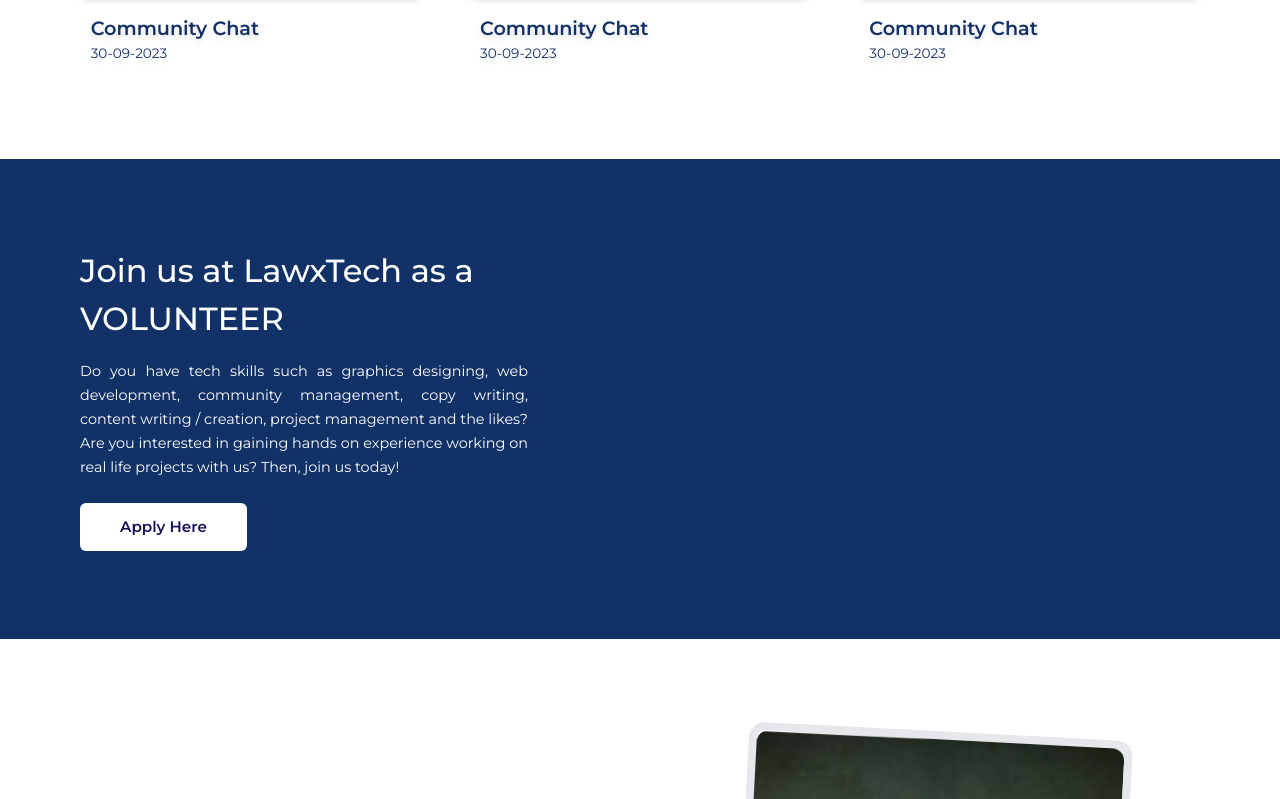
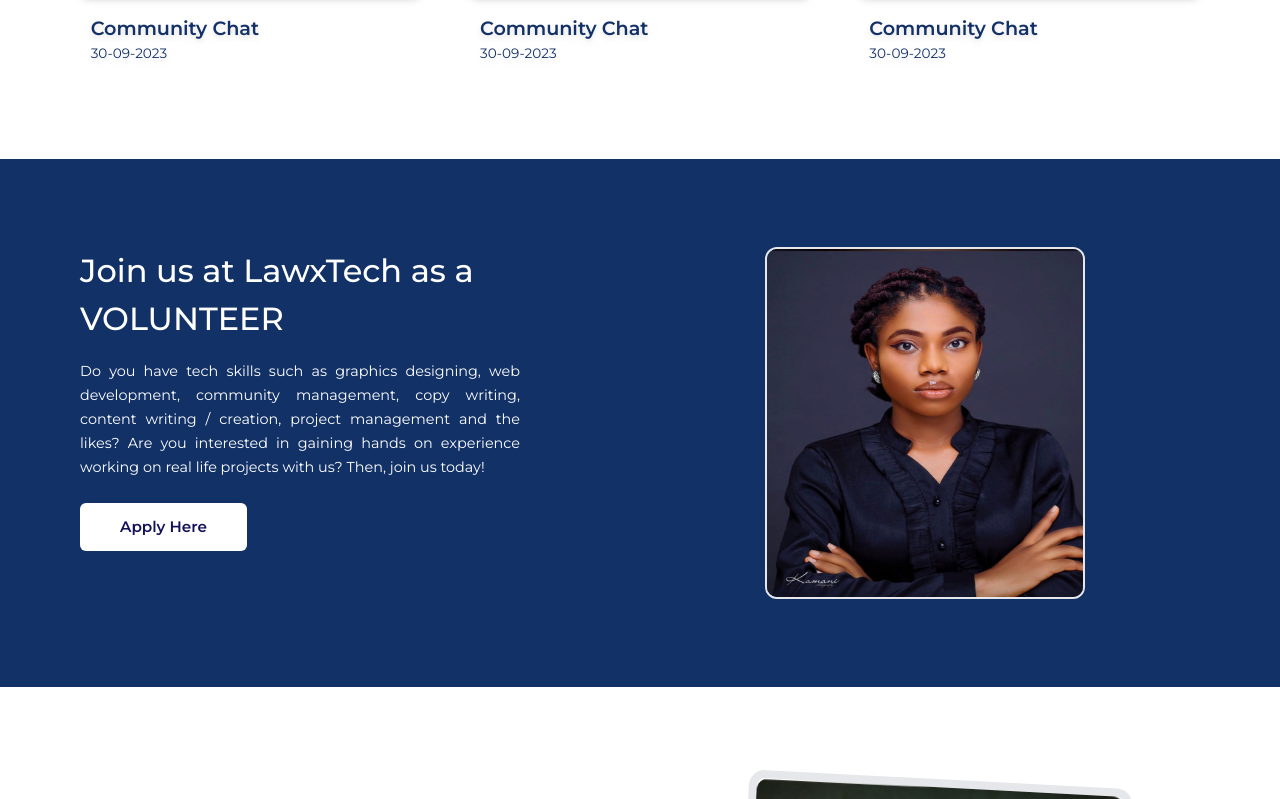
Before and after one commit to LawxTech/LawXTech, a React (Create React App) app: page /about-us in a window 1280 px wide. Shown: the part 1723-2522 px from the top of the page. Built offline with nearby package versions, Linux system fonts and the light colour scheme; grey boxes are pictures that could not be loaded.

Commit message:
Refactor Events component and add volunteer section

```diff
--- a/src/components/Home/Events.tsx
+++ b/src/components/Home/Events.tsx
@@ -6,13 +6,20 @@
     <>
       <Container maxWidth="lg">
         <div className=" py-[5rem]">
-          <h4 className="text-[#133167] font-[600] text-[1.5rem] md:text-[2rem] text-center">
+          <h4
+            data-aos="fade-up"
+            className="text-[#133167] font-[600] text-[1.5rem] md:text-[2rem] text-center"
+          >
             Upcoming Events
           </h4>
           <div className="grid grid-cols-1 sm:grid-cols-2 lg:grid-cols-3 gap-4 mt-6  ">
             {Array.from(Array(3).keys()).map((item, index) => (
               <Grid item maxWidth="sm" key={index}>
-                <div className="drop-shadow-md rounded-lg w-[22rem] mx-auto ">
+                <div
+                  data-aos="fade-up"
+                  data-aos-delay={index * 100}
+                  className="drop-shadow-md rounded-lg w-[22rem] mx-auto "
+                >
                   <img
                     src={`/assets/events/event${index + 1}.png`}
                     className="object-cover object-center "
@@ -35,24 +42,44 @@
 
       <div className="flex items-center py-[5.5rem] lg:px-[3.5rem] bg-[#113167]">
         <Container maxWidth="lg">
-          <div className="w-full lg:w-1/2 ">
-            <h4 className="text-white text-[1.7rem] md:text-[2rem] font-[500] ">
+          <div className="grid md:grid-cols-2 gap-5 ">
+            <div className="w-full ">
+              <h4
+                data-aos="fade-up"
+                className="text-white text-[1.7rem] md:text-[2rem] font-[500] "
+              >
                 Join us at LawxTech as a VOLUNTEER
               </h4>
               <div className="w-full xl:w-4/5 mt-[1rem]">
-              <p className="text-white text-[.9rem] text-justify !leading-6 ">
+                <p
+                  data-aos="fade-up"
+                  className="text-white text-[.9rem] text-justify !leading-6 "
+                >
                   Do you have tech skills such as graphics designing, web
-                development, community management, copy writing, content writing
-                / creation, project management and the likes? Are you interested
-                in gaining hands on experience working on real life projects
-                with us? Then, join us today!
+                  development, community management, copy writing, content
+                  writing / creation, project management and the likes? Are you
+                  interested in gaining hands on experience working on real life
+                  projects with us? Then, join us today!
                 </p>
               </div>
-            <Link to="https://forms.gle/Uba4R8QKKeiufVUj6">
+              <Link data-aos="fade-up" to="https://forms.gle/Uba4R8QKKeiufVUj6">
                 <button className="bg-white px-10 h-[3rem] rounded-md text-[#131157] font-[600] text-[.95rem] mt-[1.5rem] ">
                   Apply Here
                 </button>
               </Link>
+            </div>
+            <div className="">
+              <div
+                data-aos="fade-left"
+                className="border-2 rounded-xl w-[20rem] h-[22rem] mx-auto overflow-hidden"
+              >
+                <img
+                  src={`/assets/members/Chidimma M. Chukwuani, Content Creator Volunteer.jpeg`}
+                  alt={`Team member : Chidimma Chukwuani`}
+                  className="h-[22rem] w-[22rem] "
+                />
+              </div>
+            </div>
           </div>
         </Container>
       </div>
```
Lines whose indentation alone changed are shown as unchanged.
